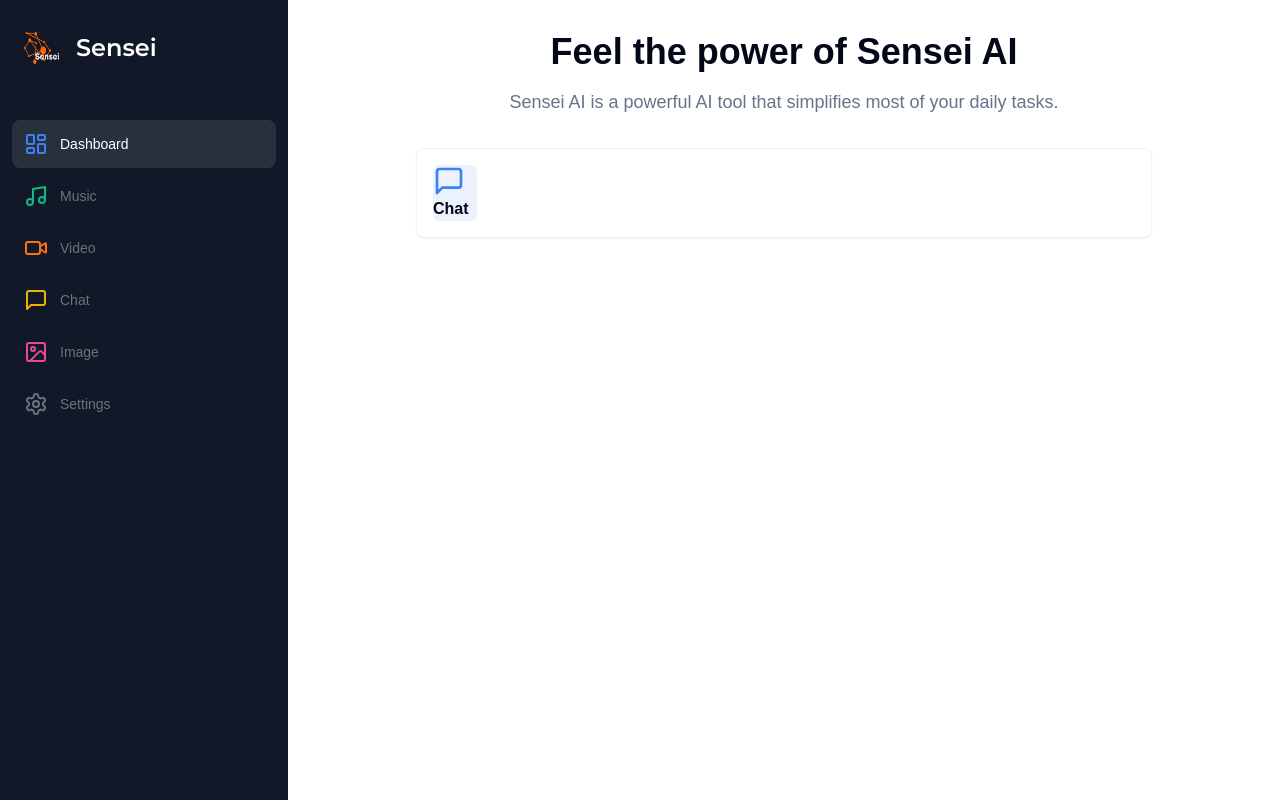
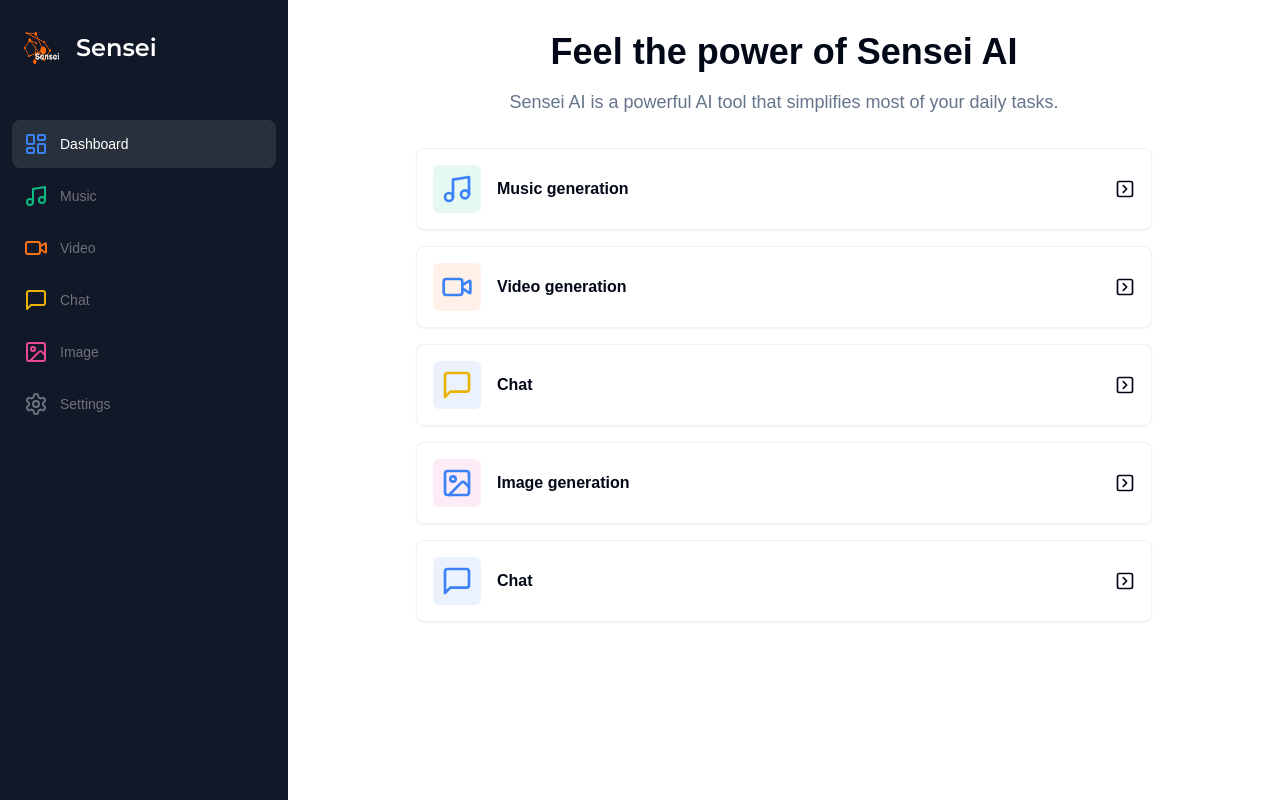
Before and after one commit to kc-clintone/Sensei-ai_saas, a Next.js app in the folder sensei/: page /dashboard in a window 1280 px wide. Built offline with nearby package versions, Linux system fonts and the light colour scheme.

Commit message:
Dashboard update - (creating content)

```diff
--- a/sensei/app/(dashboard)/(routes)/dashboard/page.tsx
+++ b/sensei/app/(dashboard)/(routes)/dashboard/page.tsx
@@ -2,10 +2,38 @@
 
 import { Card } from '@/components/ui/card';
 import { cn } from '@/lib/utils';
-import { MessageSquare } from 'lucide-react';
+import { ChevronRightSquareIcon, ImageIcon, MessageSquare, Music, Video } from 'lucide-react';
 import React from 'react'
 
 const items = [
+  {
+    label: "Music generation",
+    icon: Music,
+    color: "text-blue-500",
+    bgColor: "bg-emerald-500/10",
+    href: "/music",
+  },
+  {
+    label: "Video generation",
+    icon: Video,
+    color: "text-blue-500",
+    bgColor: "bg-orange-500/10",
+    href: "/video",
+  },
+  {
+    label: "Chat",
+    icon: MessageSquare,
+    color: "text-yellow-500",
+    bgColor: "bg-blue-500/10",
+    href: "/chat",
+  },
+  {
+    label: "Image generation",
+    icon: ImageIcon,
+    color: "text-blue-500",
+    bgColor: "bg-pink-500/10",
+    href: "/image",
+  },
   {
     label: "Chat",
     icon: MessageSquare,
@@ -35,11 +63,12 @@ function Dashboard() {
               key={item.href}
             >
               <div className="gap-x-4 flex items-center">
-                <div className={cn("w-fit rounded-md pr-2", item.bgColor)}>
+                <div className={cn("w-fit rounded-md p-2", item.bgColor)}>
                   <item.icon className={cn("w-8 h-8", item.color)} />
-                  <div className="font-semibold">{item.label}</div>
                 </div>
+                <div className="font-semibold">{item.label}</div>
               </div>
+              <ChevronRightSquareIcon className="w-5 h-5"/>
             </Card>
           ))
         }
```
